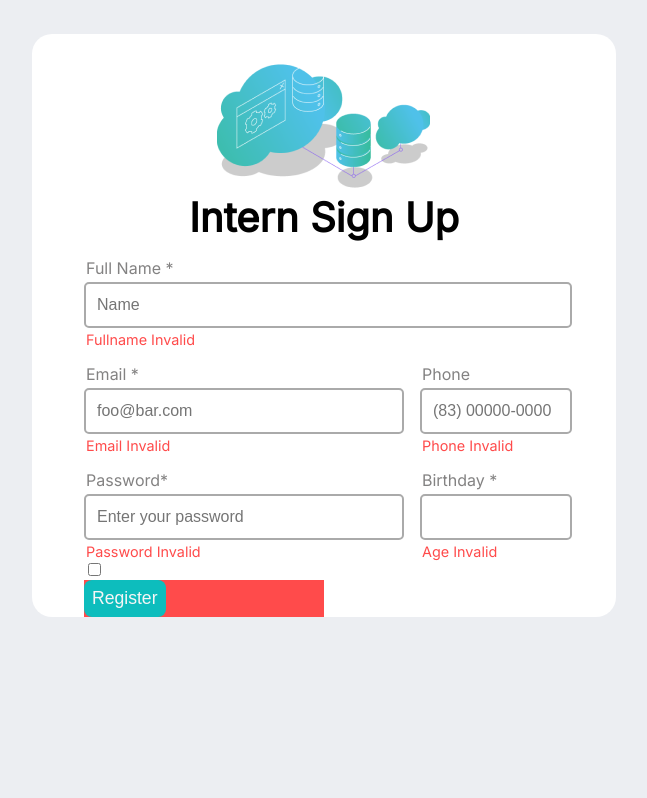
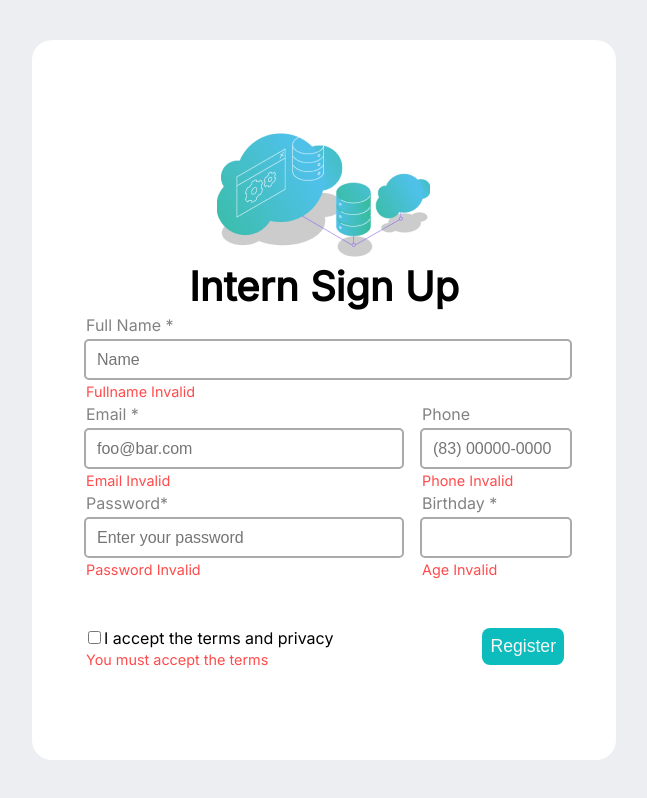
Before and after one commit to FernandoValentim43/React-Login-Page, a React (Vite) app: page / in a window 1280 px wide. Shown: the top 798 px of the page, without its empty margins (316-963 px from the left). Built offline with nearby package versions, Linux system fonts and the light colour scheme.

Commit message:
Fix: general css fixes

```diff
--- a/index.html
+++ b/index.html
@@ -8,8 +8,8 @@
 
     <title>React Login</title>
   </head>
-  <body style = "font-family: 'Inter', sans-serif;  background-color: #ECEEF2; margin: 0px; padding: 0px ">
-    <div id="root"></div>
+  <body style = "font-family: 'Inter', sans-serif;  background-color: #ECEEF2; margin: 0px; padding: 0px ; overflow: hidden ">
+    <div id="root" style="height: 100vh"></div>
     <script type="module" src="/src/index.jsx"></script>
   </body>
 </html>
--- a/src/components/Button.jsx
+++ b/src/components/Button.jsx
@@ -1,6 +1,6 @@
 export default function Button(props) {
     return (
-          <div class={props.tag}>
+          <div tag={props.tag}>
             <button>{props.name}</button>
           </div>
     );
--- a/src/components/Checkbox.jsx
+++ b/src/components/Checkbox.jsx
@@ -1,9 +1,11 @@
-export default function CheckBox() {
+export default function CheckBox()  {
     return (
       <div>
         <label>
           <input type="checkbox" />
+          I accept the terms and privacy
         </label>
+        <p className="error">You must accept the terms</p>
       </div>
     );
-}
+  };
--- a/src/components/Input.jsx
+++ b/src/components/Input.jsx
@@ -3,7 +3,7 @@ export default function Input(props) {
     return (
         <div>
             <p>{props.name}</p>
-            <input class={props.tag} type={props.tsype} placeholder={props.placeholder}/>
+            <input tag={props.tag} type={props.tsype} placeholder={props.placeholder}/>
             <p className="error">{props.error}</p>
         </div>
     )
--- a/src/pages/Home.jsx
+++ b/src/pages/Home.jsx
@@ -4,8 +4,6 @@ import "../styles/input.css";
 import { Card } from "../styles/styledComponents/card.js"; //card styled
 import { Check } from "../styles/styledComponents/check.js" ; // checkbox style
 import { ButtomStyle } from "../styles/styledComponents/buttomStyle.js" ; // checkbox style
-
-
 
 //react-components
 import CardHead from "../components/CardHead"; //img and title
@@ -16,7 +14,8 @@ import Button from "../components/Button.jsx";
 
 export default function Home() {
   return (
-    <Card>
+   <section>
+     <Card>
       <CardHead title="Intern Sign Up" />
 
       <div className="input-container">
@@ -37,13 +36,18 @@ export default function Home() {
        </div>
 
        <div className="last-container">
-        <Check >
-          <CheckBox tag="ckbox"/>
+
+        <div className="checkbox-div">
+        <Check>
+          <CheckBox/>
         </Check>
+        </div>
 
-        <ButtomStyle >
+       <div className="button-div">
+         <ButtomStyle >
           <Button tag="button" name="Register"/>
         </ButtomStyle>
+       </div>
 
        </div>
 
@@ -51,5 +55,6 @@ export default function Home() {
 
       </div>
     </Card>
+   </section>
   );
 }
--- a/src/styles/input.css
+++ b/src/styles/input.css
@@ -19,21 +19,27 @@
 
 .last-container {
   width: 480px;
+  display: flex;
+  justify-content: space-between;
+  margin-top: 50px;
+  padding-bottom: 49px;
 }
 
-.button {
-  width: 50%;
-  background-color: #FF4B4B;
+.checkbox-div {
+  display: flex;
+  width: 100%;
 }
 
-.ckbox {
-  background-color: #FF4B4B;
+.button-div {
+  display: flex;
+  justify-content: center;
+  margin-top: 0px;
 }
 
+
 input:not([type=checkbox]) {
-  height: 30px;
   width: 100%;
-  height: 40px;
+  height: 35px;
   border-radius: 5px;
   border: 2.3px solid #aaaaaa;
   text-indent: 9px;
@@ -41,6 +47,7 @@ input:not([type=checkbox]) {
 }
 
 p {
+  margin-top: 4px;
   margin-left: 2px;
   margin-bottom: 4px;
   color: #838282;
--- a/src/styles/styledComponents/card.js
+++ b/src/styles/styledComponents/card.js
@@ -1,20 +1,30 @@
 import styled from "styled-components";
 export const Card = styled.section`
+
+& {
   display: flex;
   flex-direction: column;
+  align-items: center;
   justify-content: center;
-  align-items: center;
-  margin-top: 34px;
+
+  margin-top: 5vh;
+  height: 90vh;
+
   margin-left: auto;
   margin-right: auto;
+
+
   width: 583.5px;
   border-radius: 20px;
   background-color: rgba(255, 255, 255);
+  }
+
+
 
   .img-section {
     display: flex;
     justify-content: center;
-    padding-top: 30px;
+    padding-top: 50px;
   }
 
   h2 {
--- a/src/styles/styledComponents/check.js
+++ b/src/styles/styledComponents/check.js
@@ -2,6 +2,8 @@ import styled from "styled-components";
 export const Check = styled.section`
 margin: 0px
 border: 10px solid red;
-accent-color: #0DBDBD;
 
+input[type=checkbox] {
+    accent-color: rgb(13, 163, 189);
+}
 `;
```
Also changed, not shown: src/pages/Sucess.jsx (deleted, +0 -12 lines). Lines whose indentation alone changed are shown as unchanged.
